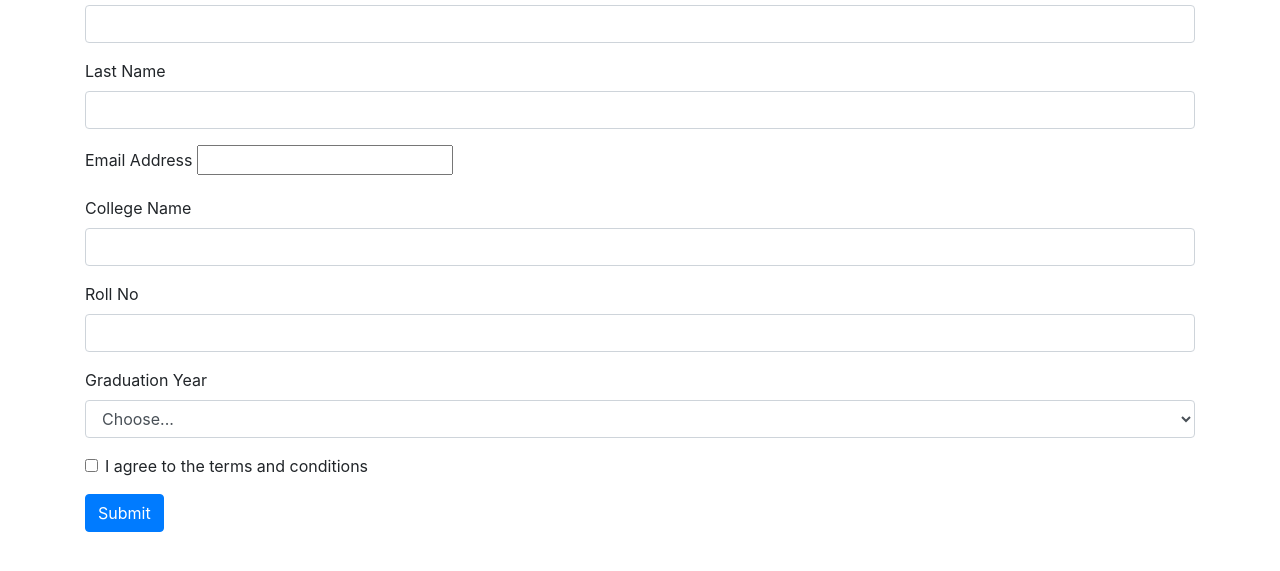
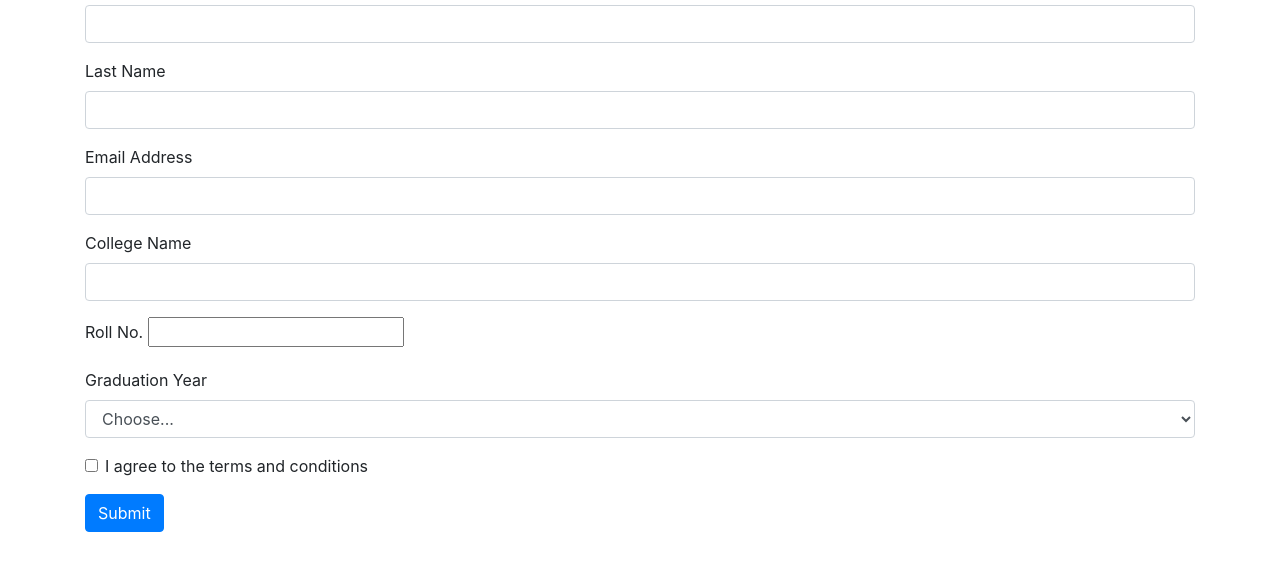
Before and after one commit to acciojob/bootstrap-form-easy-RajnandaniPawar, a website: page main.html in a window 1280 px wide. Shown: the part 121-692 px from the top of the page. Drawn offline with nearby package versions, Linux system fonts and the light colour scheme.

Commit message:
created a submission

```diff
--- a/main.html
+++ b/main.html
@@ -32,7 +32,7 @@
             <!-- Email -->
             <div class="form-group">
 <label for="email-input">Email Address</label>
-<input type="email" id="email-input" required>
+<input type="email" id="email-input" class="form-control"required>
                 <div class="invalid-feedback">
                     Please enter a valid email address.
                 </div>
@@ -47,8 +47,9 @@
             </div>
             <!-- Roll No -->
             <div class="form-group">
-                <label for="roll-no-input">Roll No</label>
-                <input type="text" class="form-control" id="roll-no-input" required>
+<label for="roll-no-input">Roll No.</label>
+<input type="text" id="roll-no-input">
+
                 <div class="invalid-feedback">
                     Please enter your roll number.
                 </div>
```
